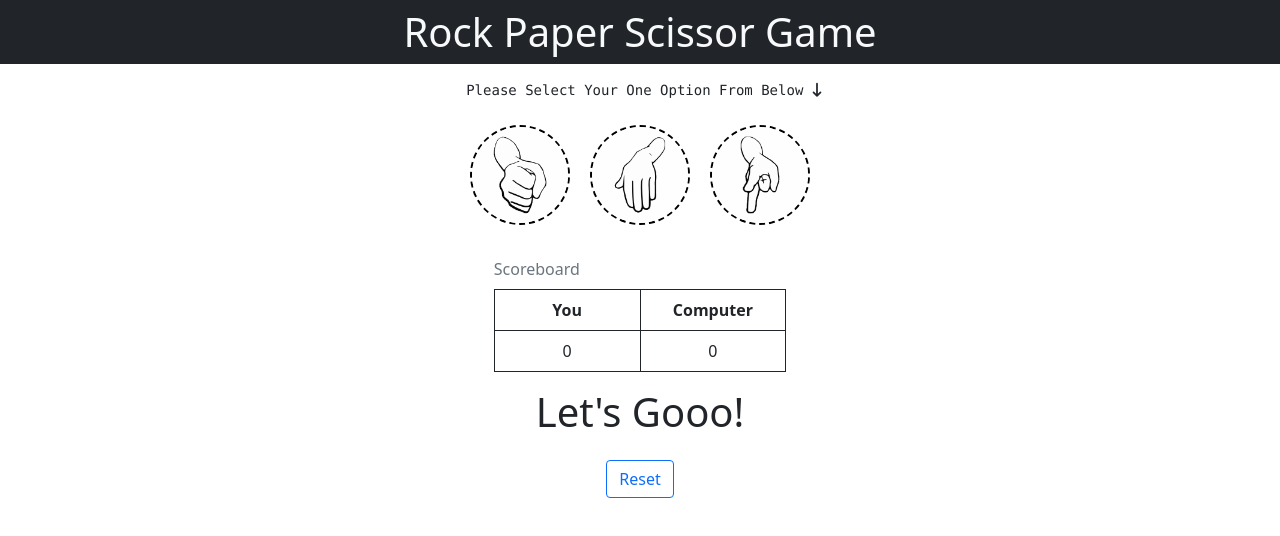
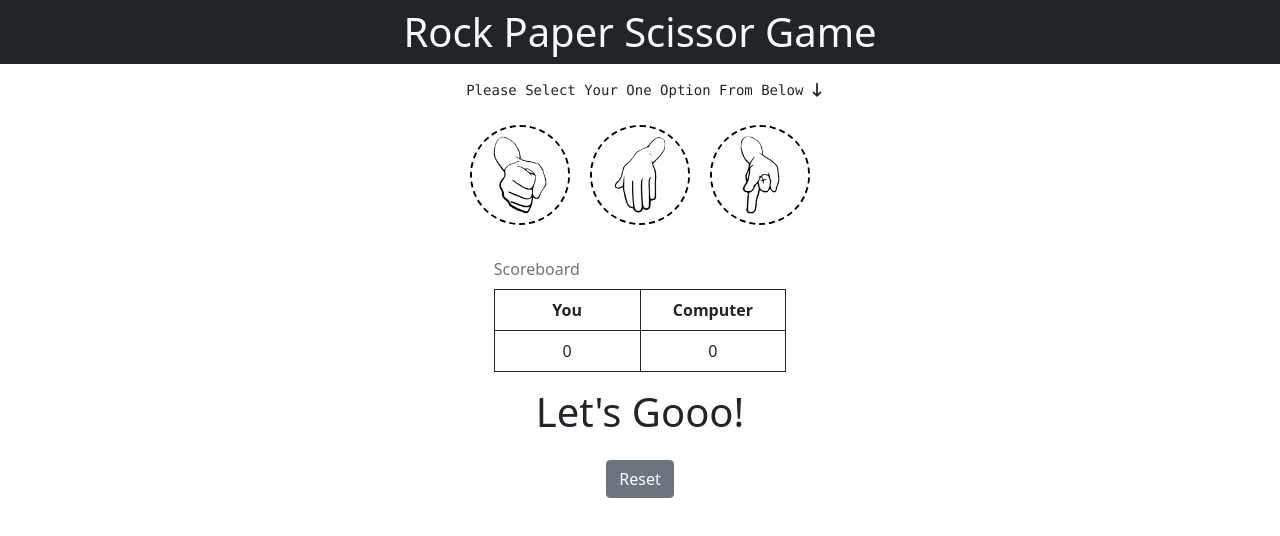
Before and after one commit to rohanpotharkar/rock-paper-scissor, a plain HTML site: page index.html in a window 1280 px wide. Drawn offline with Linux system fonts and the light colour scheme.

Commit message:
Update index.html
Outline reset button to normal button.

```diff
--- a/index.html
+++ b/index.html
@@ -52,7 +52,7 @@
 </div>
 
 <div class="container-fluid text-center">
-  <button class="btn btn-outline-primary" id="reset">Reset</button>
+  <button class="btn btn-secondary" id="reset">Reset</button>
 </div>
 
 
```
